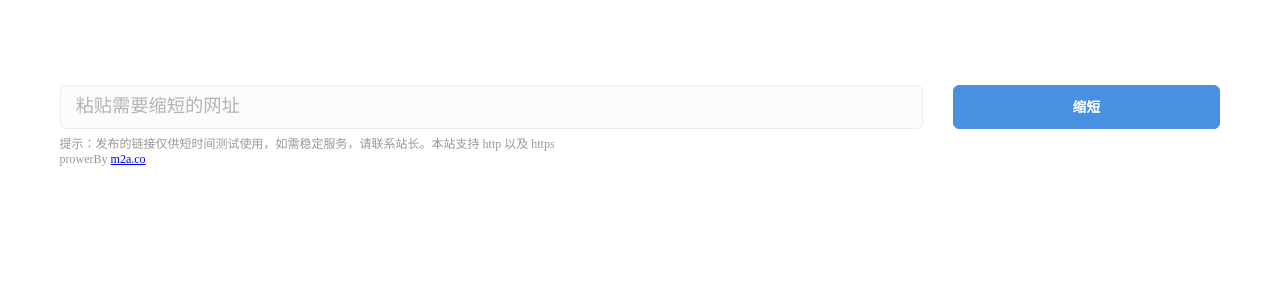
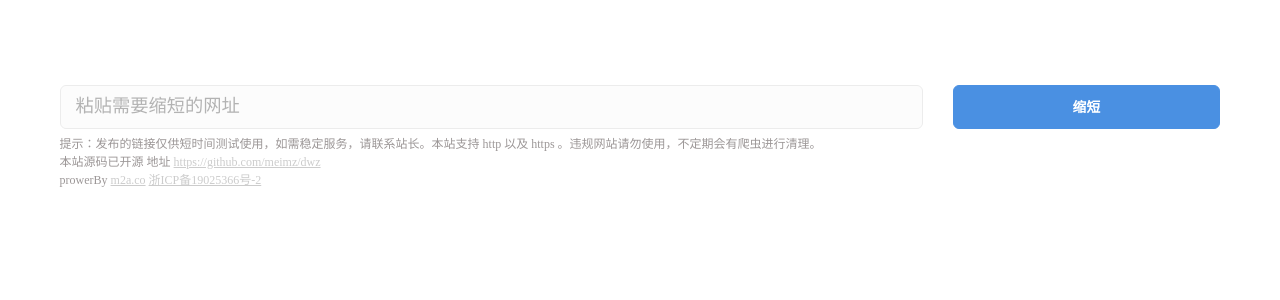
Before and after one commit to meimz/dwz, a PHP site: page /index.php in a window 1280 px wide. Shown: the top 300 px of the page. Run offline with PHP 8.4, Linux system fonts and the light colour scheme; data that the repository does not hold is empty.

Commit message:
修复BUG

```diff
--- a/add.php
+++ b/add.php
@@ -23,6 +23,7 @@ if($r){
     while ($isExit){
         if($index>3){
             $nowLength++;
+            $index=0;
         }
         $code=randStr($nowLength);
         $isExit=getByCode($code);
--- a/create.php
+++ b/create.php
@@ -119,6 +119,9 @@
         padding: 20px;
         color: #F00;
     }
+    a {
+         color: #ccc;
+     }
 
 </style>
 <div class="res">
@@ -131,7 +134,7 @@
         <div class="col-sm-3 js-add-to" > <button type="submit" id="shorten" class="btn type--uppercase btn--primary">缩短</button> </div>
     </form>
     <p style="font-size: 12px;color: #9c9797;padding: 5px 0 0 15px;">
-        提示：发布的链接仅供短时间测试使用，如需稳定服务，请联系站长。本站支持 http 以及 https<br/> prowerBy <a href="https://m2a.co">m2a.co</a></p>
+        提示：发布的链接仅供短时间测试使用，如需稳定服务，请联系站长。本站支持 http 以及 https 。违规网站请勿使用，不定期会有爬虫进行清理。<br/> 本站源码已开源 地址 <a target="_blank" href="https://github.com/meimz/dwz">https://github.com/meimz/dwz</a> <br/> prowerBy <a target="_blank" href="https://m2a.co">m2a.co</a> <a target="_blank" href="http://beian.miit.gov.cn/">浙ICP备19025366号-2</a> </p>
 </div>
 <div>
 
@@ -144,7 +147,8 @@
                 if(res.err==1){
                     alert(res.msg);
                 }else{
-                    $('.res').append('您的短网址为 https://m2a.co/'+res.data.code)
+                    var url='https://m2a.co/'+res.data.code;
+                    $('.res').append('您的短网址为 <a target="_blank"  href="'+url+'">'+url+'</a>');
                 }
             });
             return false;
```
